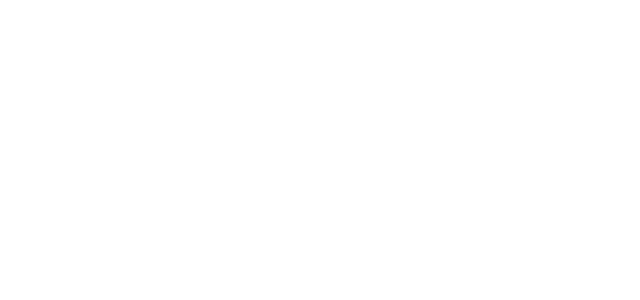
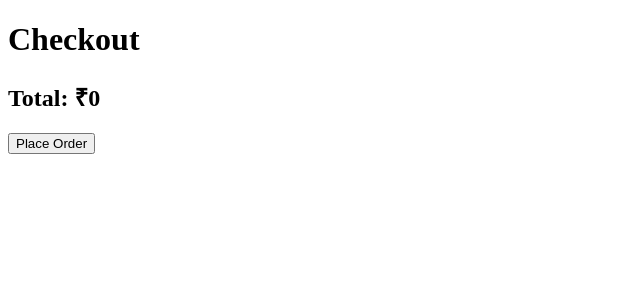
Before and after one commit to adilali02032005-byte/ShopSphere, a React (Vite) app in the folder client/: page /checkout in a window 1280 px wide. Before the commit this address had no page. Shown: the top 300 px of the page, without its empty margins (0-640 px from the left). Built offline with nearby package versions, Linux system fonts and the light colour scheme.

Commit message:
checkout

```diff
--- a/client/src/App.jsx
+++ b/client/src/App.jsx
@@ -6,6 +6,7 @@
 import Cart from "./pages/Cart";
 import Wishlist from "./pages/Wishlist";
 import Orders from "./pages/Orders";
+import Checkout from "./pages/Checkout";
 
 export default function App() {
   return (
@@ -18,6 +19,7 @@
         <Route path="/cart" element={<Cart />} />
         <Route path="/wishlist" element={<Wishlist />} />
         <Route path = "/orders" element={<Orders />} />
+        <Route path = "/checkout" element={<Checkout />} />
       </Routes>
     </BrowserRouter>
   );
--- a/client/src/features/cart/cartSlice.js
+++ b/client/src/features/cart/cartSlice.js
@@ -44,10 +44,15 @@
       }
       localStorage.setItem("cart", JSON.stringify(state.items));
     },
+
+    clearCart: (state) => {
+      state.items=[];
+      localStorage.removeItem("cart");
+    }
   },
 });
 
-export const { addToCart, removeFromCart, increaseQty, decreaseQty } =
+export const {addToCart, removeFromCart, increaseQty, decreaseQty, clearCart} =
   cartSlice.actions;
 
 export default cartSlice.reducer;
--- a/client/src/pages/Cart.jsx
+++ b/client/src/pages/Cart.jsx
@@ -1,5 +1,6 @@
 import {useSelector, useDispatch} from "react-redux";
 import {removeFromCart, increaseQty, decreaseQty} from "../features/cart/cartSlice";
+import {Link} from "react-router-dom";
 
 export default function Cart() {
   const items = useSelector((state) => state.cart.items);
@@ -13,6 +14,9 @@
     <div>
       <h1>Cart</h1>
       <h2>Total: ₹{total}</h2>
+      <Link to="/checkout">
+        <button>Proceed to Checkout</button>
+      </Link>
       {items.map((item) => (
         <div key={item._id}>
           <h3>{item.name}</h3>
--- /dev/null
+++ b/client/src/pages/Checkout.jsx
@@ -0,0 +1,39 @@
+import { useSelector, useDispatch } from "react-redux";
+import { clearCart } from "../features/cart/cartSlice";
+import { useNavigate } from "react-router-dom";
+import axios from "../api/axios";
+
+export default function Checkout() {
+  const items = useSelector((state) => state.cart.items);
+  const dispatch = useDispatch();
+  const navigate = useNavigate();
+  const totalAmount = items.reduce(
+    (sum, item) => sum + item.price * item.quantity,
+    0,
+  );
+
+  const placeOrder = async() => {
+    await axios.post("/orders", {
+        items: items.map((item)=>({
+            productId:item._id,
+            name: item._name,
+            price: item._price,
+            quantity: item._quantity,
+        })),
+        totalAmount,
+    });
+    dispatch(clearCart());
+    alert("Order placed successfully!");
+    navigate("/orders");
+  };
+
+  return(
+    <div>
+        <h1>Checkout</h1>
+        <h2>Total: ₹{totalAmount}</h2>
+        <button onClick={placeOrder}>
+            Place Order
+        </button>
+    </div>
+  );
+}
```
